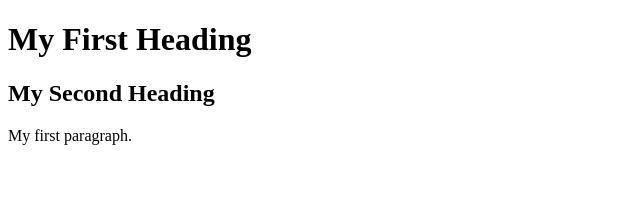
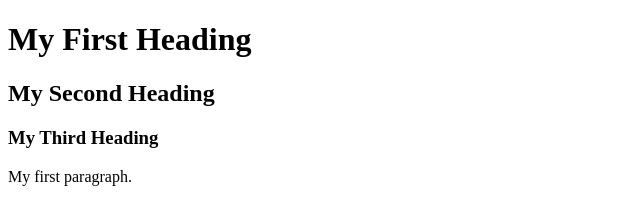
Before and after one commit to Chiel1/git-one, a plain HTML site: page index.html in a window 1280 px wide. Shown: the whole page, without its empty margins (0-640 px from the left). Drawn offline with Linux system fonts and the light colour scheme.

Commit message:
added h3

```diff
--- a/index.html
+++ b/index.html
@@ -5,6 +5,7 @@
 
 <h1>My First Heading</h1>
 <h2>My Second Heading</h2>
+<h3>My Third Heading</h3>
 <p>My first paragraph.</p>
 
 </body>
```
